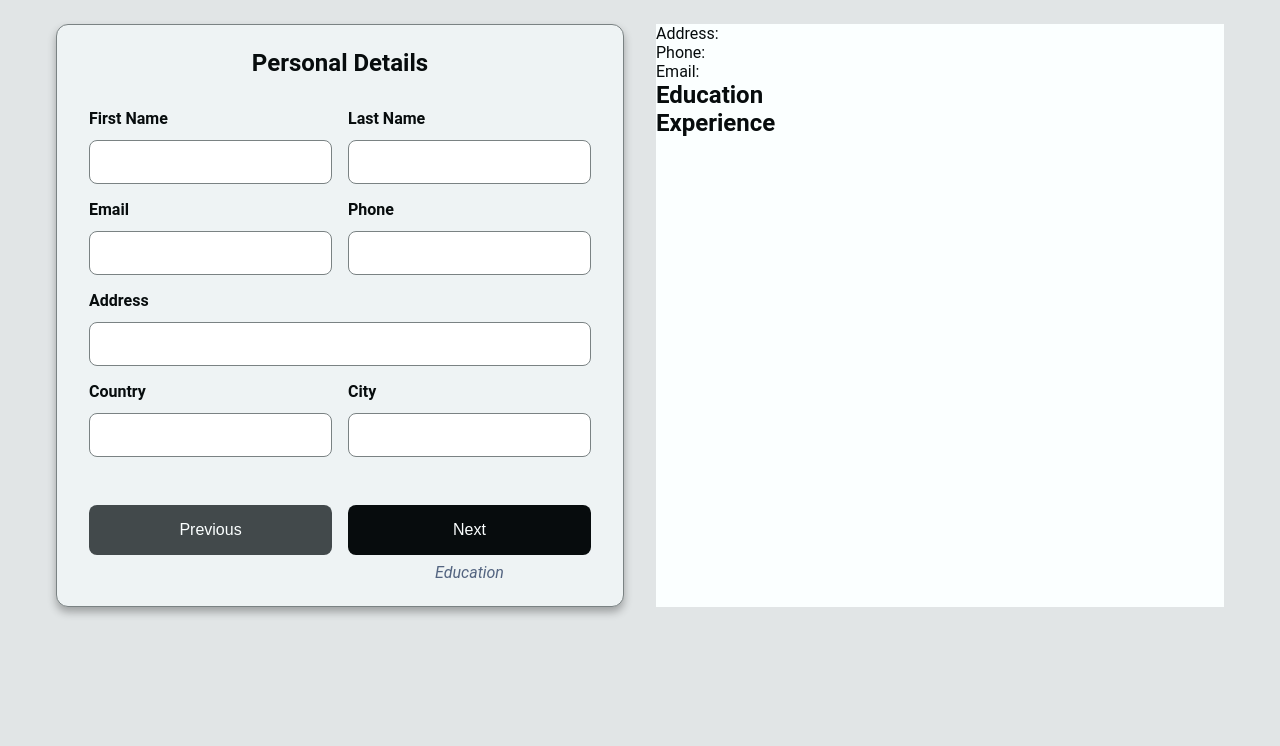
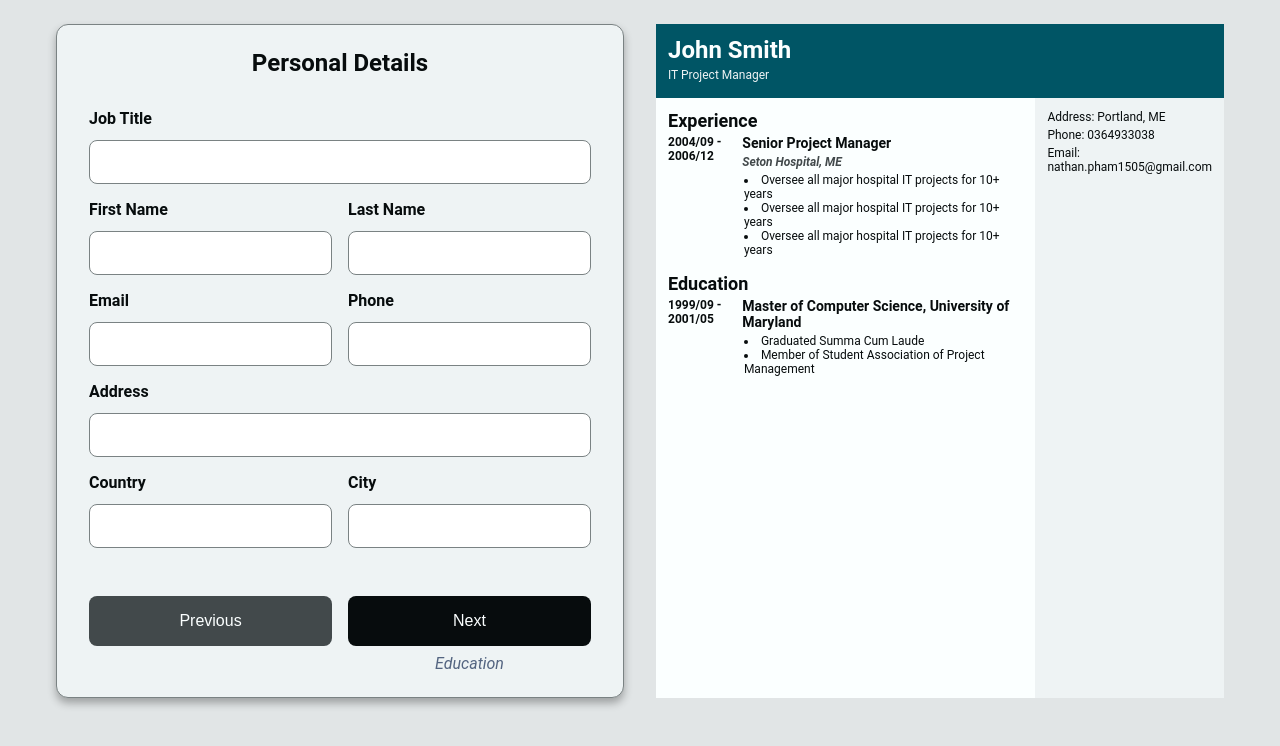
Before and after one commit to NgocPMT/react-cv-application, a React (Vite) app: page / in a window 1280 px wide. Shown: the top 746 px of the page. Built offline with nearby package versions, Linux system fonts and the light colour scheme.

Commit message:
styling the cv preview on mobile and wide screen

```diff
--- a/src/components/App.jsx
+++ b/src/components/App.jsx
@@ -2,6 +2,7 @@ import { useEffect, useState } from "react";
 import "../css/App.css";
 
 export default function App() {
+  const [jobTitle, setJobTitle] = useState("");
   const [firstName, setFirstName] = useState("");
   const [lastName, setLastName] = useState("");
   const [email, setEmail] = useState("");
@@ -18,6 +19,10 @@ export default function App() {
   const forms = ["Personal Details", "Education", "Experience"];
   const isFirst = formIndex === 0;
   const isLast = formIndex === formCounts;
+
+  function handleJobTitle(e) {
+    setJobTitle(e.target.value);
+  }
 
   function handleFirstName(e) {
     setFirstName(e.target.value);
@@ -84,6 +89,13 @@ export default function App() {
     <div className="body-wrapper">
       <div className="form-container">
         <Form title={forms[0]} index={0} formIndex={formIndex}>
+          <Field
+            title="Job Title"
+            type="text"
+            id="job-title"
+            value={jobTitle}
+            onChange={handleJobTitle}
+          />
           <FieldGroup>
             <Field
               title="First Name"
@@ -174,15 +186,52 @@ export default function App() {
 
       {isMobile && isPreviewOpen && <div className="preview-backdrop"></div>}
       {(!isMobile || isPreviewOpen) && (
-        <div className="cv-preview">
-          <h1 className="cv-full-name">{fullName}</h1>
-          <p>Address: {address}</p>
-          <p>Phone: {phone}</p>
-          <p>Email: {email}</p>
-          <h2>Education</h2>
-          <h2>Experience</h2>
+        <>
+          <div className="cv-preview">
+            <div className="cv-header">
+              <h1 className="cv-full-name">John Smith</h1>
+              <p className="cv-job-title">IT Project Manager</p>
+            </div>
+            <div className="cv-main">
+              <h2>Experience</h2>
+              <div className="experience">
+                <p>2004/09 - 2006/12</p>
+                <div className="experience-details">
+                  <h3>Senior Project Manager</h3>
+                  <p className="company-name">Seton Hospital, ME</p>
+                  <ul>
+                    <li>
+                      Oversee all major hospital IT projects for 10+ years
+                    </li>
+                    <li>
+                      Oversee all major hospital IT projects for 10+ years
+                    </li>
+                    <li>
+                      Oversee all major hospital IT projects for 10+ years
+                    </li>
+                  </ul>
+                </div>
+              </div>
+              <h2>Education</h2>
+              <div className="education">
+                <p>1999/09 - 2001/05</p>
+                <div className="education-details">
+                  <h3>Master of Computer Science, University of Maryland</h3>
+                  <ul>
+                    <li>Graduated Summa Cum Laude</li>
+                    <li>Member of Student Association of Project Management</li>
+                  </ul>
+                </div>
+              </div>
+            </div>
+            <div className="personal-info">
+              <p>Address: Portland, ME</p>
+              <p>Phone: 0364933038</p>
+              <p>Email: nathan.pham1505@gmail.com</p>
+            </div>
+          </div>
           {isMobile && <button onClick={togglePreview}>Close</button>}
-        </div>
+        </>
       )}
     </div>
   );
--- a/src/css/App.css
+++ b/src/css/App.css
@@ -190,6 +190,69 @@ button.disabled {
   top: 10%;
   left: 10%;
   z-index: 2;
+  font-size: 0.5rem;
+
+  display: grid;
+  grid-template-columns: 7fr 3fr;
+  grid-template-rows: auto 1fr;
+}
+
+.cv-preview p {
+  margin-bottom: 0.25rem;
+}
+
+.cv-preview h1,
+.cv-preview h2,
+.cv-preview h3 {
+  margin-bottom: 0.25rem;
+}
+
+.experience,
+.education {
+  margin-bottom: 1rem;
+}
+
+.cv-job-title {
+  color: var(--bg);
+}
+
+.company-name {
+  font-style: italic;
+  color: var(--text-muted);
+}
+
+.cv-preview .cv-header {
+  background-color: var(--primary);
+  color: var(--bg-light);
+  grid-area: 1 / 1 / 2 / span 2;
+  padding: 0.5rem;
+}
+
+.cv-main {
+  padding: 0.5rem;
+}
+
+.cv-preview .personal-info {
+  background-color: var(--bg);
+  grid-area: 2 / 2 / 3 / -1;
+  padding: 0.5rem;
+}
+
+.cv-preview .experience,
+.cv-preview .education {
+  display: grid;
+  grid-template-columns: 2fr 8fr;
+  gap: 0.25rem;
+}
+
+.cv-preview .experience p,
+.cv-preview .education p {
+  font-weight: bold;
+}
+
+.cv-preview ul {
+  padding-left: 0.1rem;
+  list-style-position: inside;
 }
 
 .preview-backdrop {
@@ -213,6 +276,19 @@ button.disabled {
   .cv-preview {
     position: static;
     width: 100%;
+    font-size: 0.75rem;
+  }
+
+  .cv-preview .cv-header {
+    padding: 0.75rem;
+  }
+
+  .cv-preview .cv-main {
+    padding: 0.75rem;
+  }
+
+  .cv-preview .personal-info {
+    padding: 0.75rem;
   }
 
   .form-container {
```
